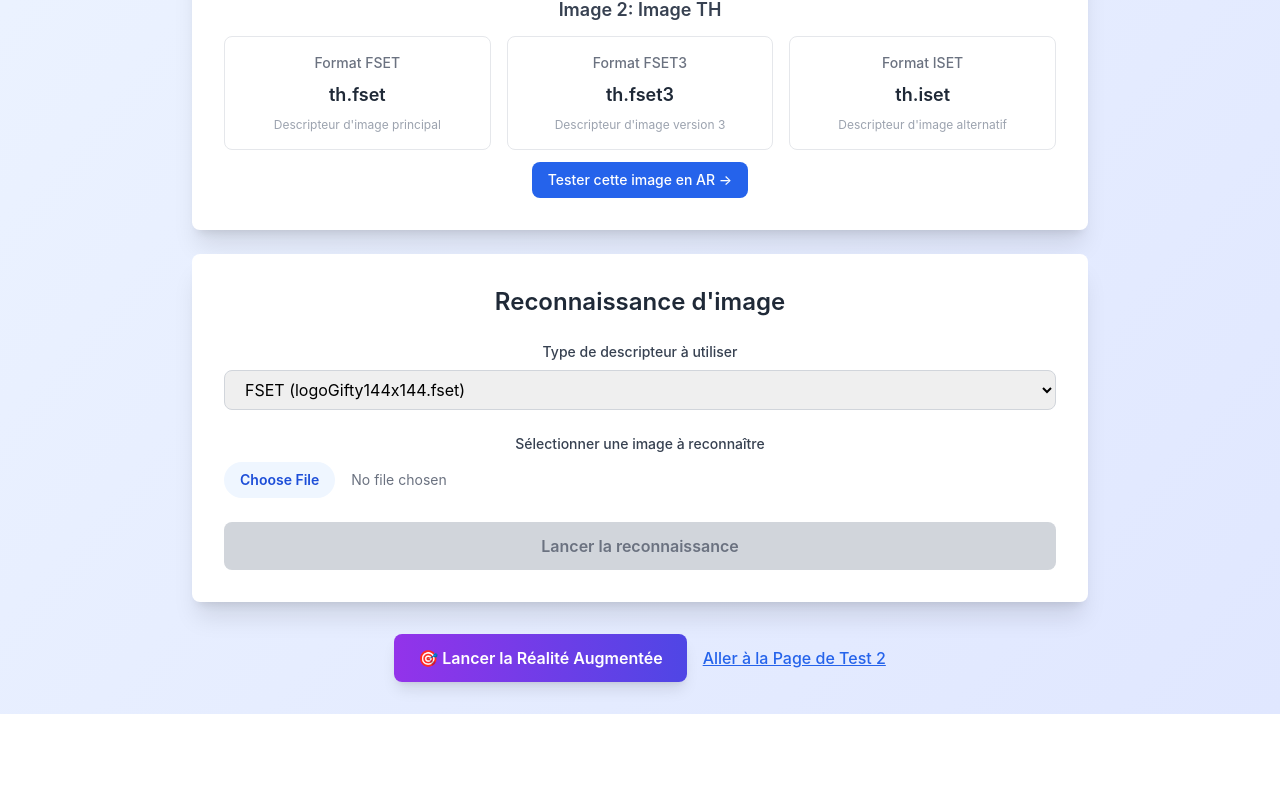
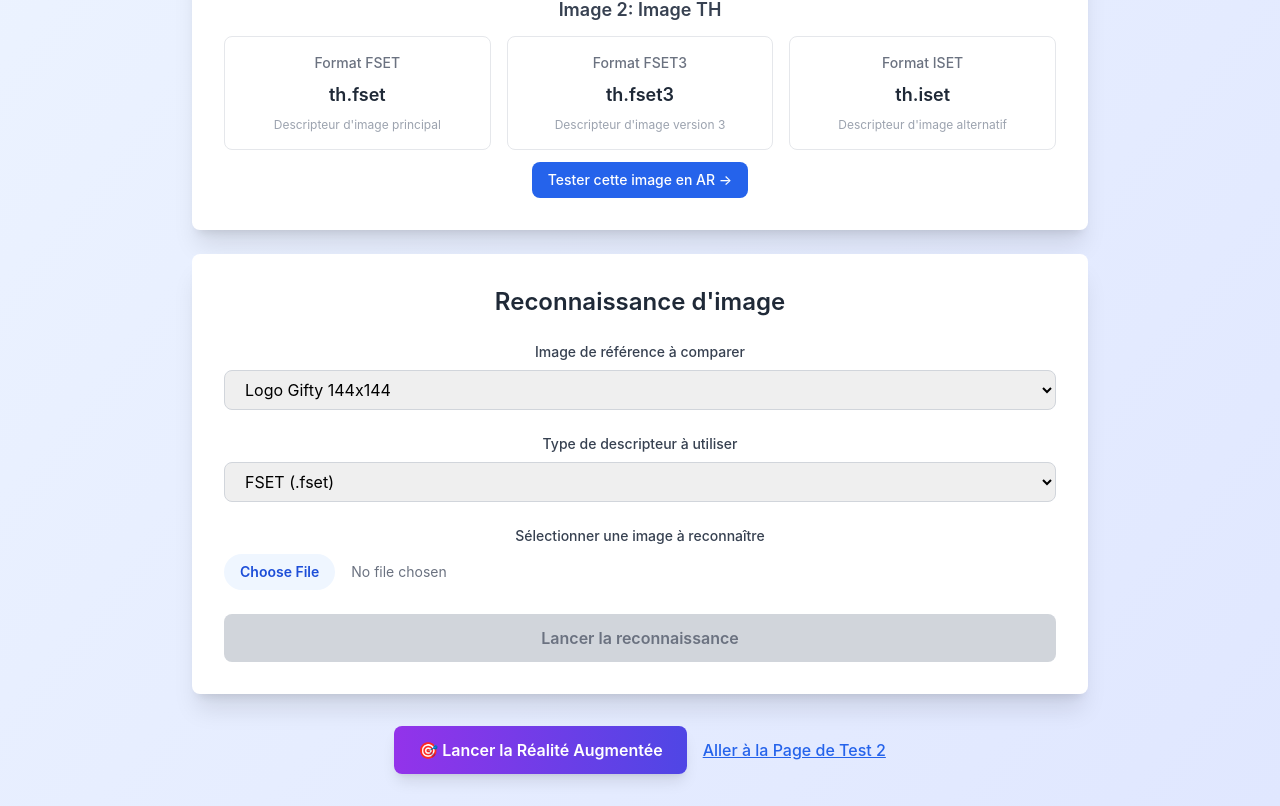
Before and after one commit to Thurangit/ArVision, a React (Create React App) app: page / in a window 1280 px wide. Shown: the part 794-1600 px from the top of the page. Before the commit the page ends 1508 px from the top, so only its background shows below. Built offline with nearby package versions, Linux system fonts and the light colour scheme.

Commit message:
Enhance HomePage with image selection feature and update ARPage animation easing. Added a dropdown for selecting reference images and updated the animation easing function in ARPage for smoother transitions.

```diff
--- a/src/pages/ARPage.js
+++ b/src/pages/ARPage.js
@@ -285,7 +285,7 @@ const ARPage = () => {
             position="-0.5 0.3 0"
             radius="0.2"
             color="#4ECDC4"
-            animation="property: position; to: 0.5 0.3 0; loop: true; dur: 2000; easing: easeInOut"
+            animation="property: position; to: 0.5 0.3 0; loop: true; dur: 2000; easing: easeInOutQuad"
           ></a-sphere>
 
           {/* Exemple 4: Plan avec image ou vidéo (décommentez si vous avez un asset) */}
--- a/src/pages/HomePage.js
+++ b/src/pages/HomePage.js
@@ -7,8 +7,10 @@ const HomePage = () => {
   const [imagePreview, setImagePreview] = useState(null);
   const [recognitionStatus, setRecognitionStatus] = useState('');
   const [recognitionResult, setRecognitionResult] = useState(null);
+  const [selectedImage, setSelectedImage] = useState('logoGifty144x144');
   const [selectedDescriptor, setSelectedDescriptor] = useState('fset');
   const [descriptorsLoaded, setDescriptorsLoaded] = useState(false);
+  const [availableImages, setAvailableImages] = useState([]);
   const fileInputRef = useRef(null);
 
   // Charger les informations sur les descripteurs au montage
@@ -16,6 +18,8 @@ const HomePage = () => {
     const loadDescriptorInfo = async () => {
       try {
         const info = imageRecognitionService.getDescriptorInfo();
+        const images = imageRecognitionService.getAvailableImages();
+        setAvailableImages(images);
         setDescriptorsLoaded(true);
       } catch (error) {
         console.error('Erreur lors du chargement des descripteurs:', error);
@@ -50,6 +54,7 @@ const HomePage = () => {
       // Utiliser le service de reconnaissance d'images
       const result = await imageRecognitionService.recognizeImage(
         selectedFile,
+        selectedImage,
         selectedDescriptor
       );
 
@@ -226,6 +231,26 @@ const HomePage = () => {
             </h2>
 
             <div className="space-y-6">
+              {/* Sélection de l'image de référence */}
+              {availableImages.length > 0 && (
+                <div>
+                  <label className="block text-sm font-medium text-gray-700 mb-2">
+                    Image de référence à comparer
+                  </label>
+                  <select
+                    value={selectedImage}
+                    onChange={(e) => setSelectedImage(e.target.value)}
+                    className="block w-full px-4 py-2 border border-gray-300 rounded-lg focus:ring-2 focus:ring-blue-500 focus:border-blue-500"
+                  >
+                    {availableImages.map((img) => (
+                      <option key={img.name} value={img.name}>
+                        {img.displayName}
+                      </option>
+                    ))}
+                  </select>
+                </div>
+              )}
+
               {/* Sélection du type de descripteur */}
               <div>
                 <label className="block text-sm font-medium text-gray-700 mb-2">
@@ -236,9 +261,9 @@ const HomePage = () => {
                   onChange={(e) => setSelectedDescriptor(e.target.value)}
                   className="block w-full px-4 py-2 border border-gray-300 rounded-lg focus:ring-2 focus:ring-blue-500 focus:border-blue-500"
                 >
-                  <option value="fset">FSET (logoGifty144x144.fset)</option>
-                  <option value="fset3">FSET3 (logoGifty144x144.fset3)</option>
-                  <option value="iset">ISET (logoGifty144x144.iset)</option>
+                  <option value="fset">FSET (.fset)</option>
+                  <option value="fset3">FSET3 (.fset3)</option>
+                  <option value="iset">ISET (.iset)</option>
                 </select>
               </div>
 
```
